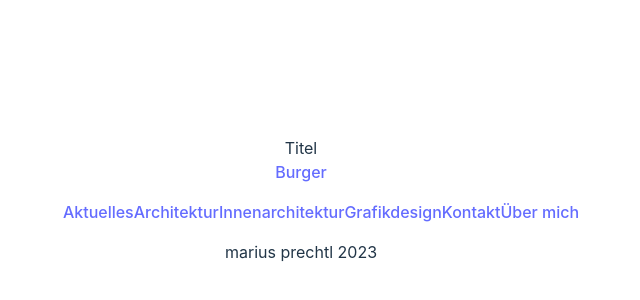
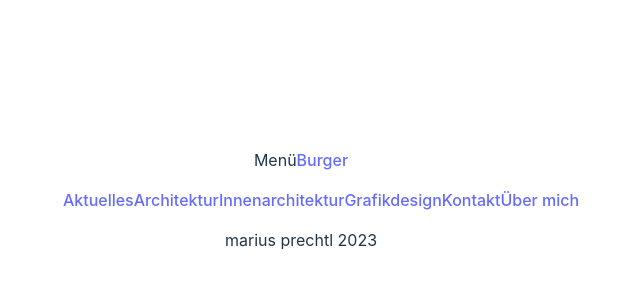
Before and after one commit to chryschi/mp-portfolio-new, a React (Vite) app: page /menue in a window 1280 px wide. Shown: the part 200-500 px from the top of the page, without its empty margins (339-979 px from the left). Built offline with nearby package versions, Linux system fonts and the light colour scheme.

Commit message:
Setup header title change when switching pages

```diff
--- a/src/components/Header.jsx
+++ b/src/components/Header.jsx
@@ -1,9 +1,29 @@
-import { Link } from "react-router-dom";
+import { Link, useParams } from "react-router-dom";
+import { useState } from "react";
 
 const Header = () => {
+  const { name } = useParams();
+
+  const title =
+    name === "innenarchitektur"
+      ? "Innenarchitektur"
+      : name === "grafikdesign"
+      ? "Grafikdesign"
+      : name === "architektur"
+      ? "Architektur"
+      : name === "kontakt"
+      ? "Kontakt"
+      : name === "menue"
+      ? "Menü"
+      : name === "uebermich"
+      ? "Über mich"
+      : name === "aktuelles"
+      ? "Aktuelles"
+      : "";
+
   return (
     <div>
-      <div>Titel</div>
+      {title}
       <span>
         <Link to="/menue">Burger</Link>
       </span>
```
Also changed, not shown: src/components/Page.jsx (+0 -8 lines).
